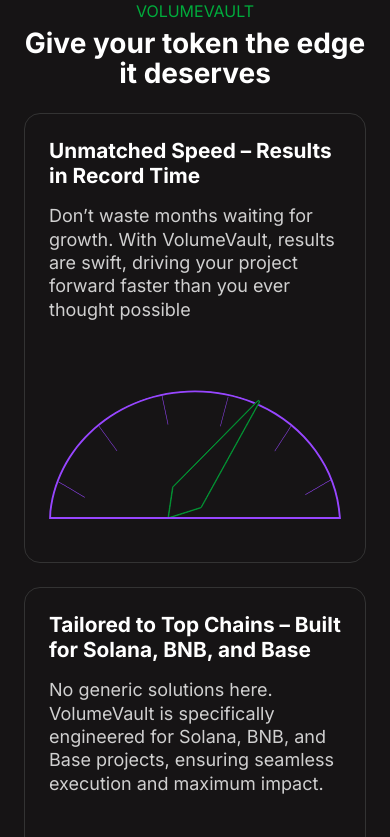
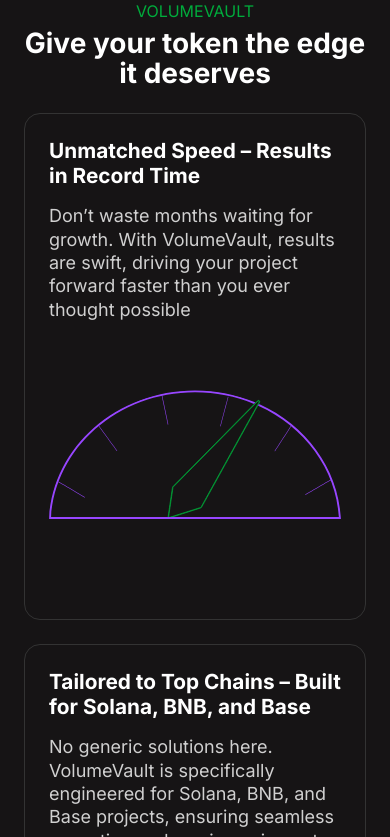
Before and after one commit to matmaxgraphics/volume-vault-website, a React (Vite) app: page / in a window 390 px wide. Shown: the part 1287-2124 px from the top of the page. Built offline with nearby package versions, Linux system fonts and the light colour scheme.

Commit message:
adjusted responsiveness

```diff
--- a/src/scss/5-components/featuresSection.scss
+++ b/src/scss/5-components/featuresSection.scss
@@ -271,7 +271,9 @@
       .content--2,
       .content--5 {
         gap: 24px;
+        max-height: 600px;
         .img-content {
+          max-height: 250px;
           img {
             width: 100%;
           }
@@ -289,7 +291,7 @@
   .features-section {
     .bento-grid--container {
       .content--2 {
-        max-height: 450px;
+        // max-height: 450px;
         .img-content {
           svg{
             min-width: 340px !important;
```
